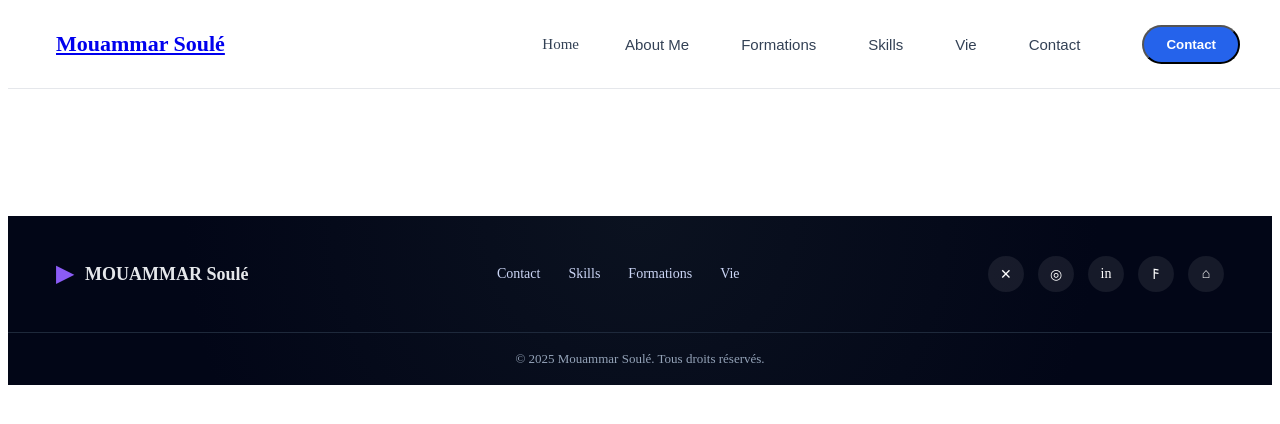
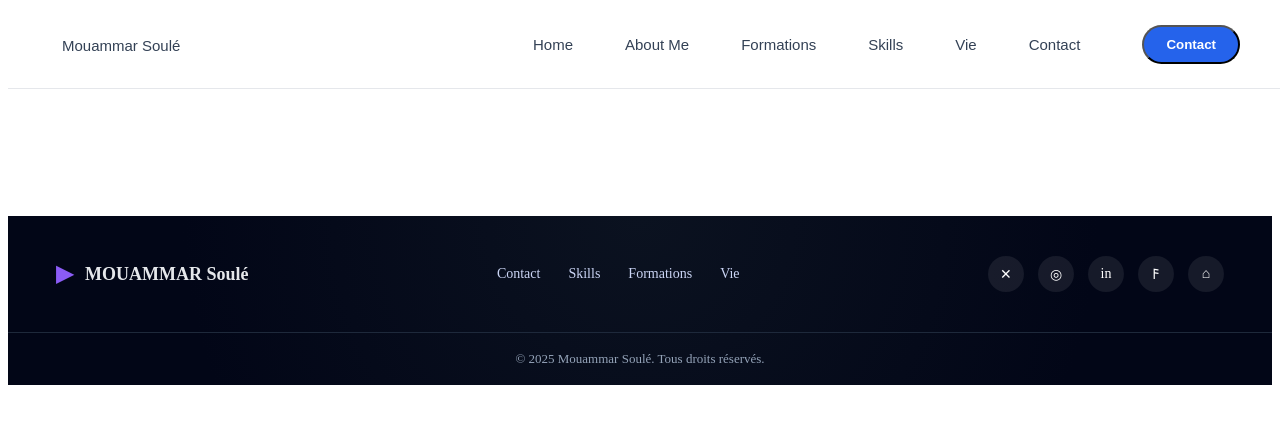
Before and after one commit to Mouam001/PortoFolio, a React (Vite) app: page /PortoFolio/ in a window 1280 px wide. Shown: the top 424 px of the page. Built offline with nearby package versions, Linux system fonts and the light colour scheme; the HTML template or start-up script is replaced by a standard one.

Commit message:
Fix : Beug scrolle

```diff
--- a/src/components/Header/header.css
+++ b/src/components/Header/header.css
@@ -166,3 +166,17 @@
 .mobile-link:hover {
     color: #2563eb;
 }
+
+
+.nav-link {
+    background: none;
+    border: none;
+    cursor: pointer;
+    font-size: 15px;
+    font-weight: 500;
+    color: #334155;
+}
+
+.nav-link:hover {
+    color: #2563eb;
+}
--- a/src/components/Header/index.jsx
+++ b/src/components/Header/index.jsx
@@ -1,28 +1,40 @@
-import {useState} from "react";
+import { useLocation, useNavigate } from "react-router-dom";
+import { useState } from "react";
 import HeaderView from "./view";
 
 export default function Header() {
     const [isOpen, setIsOpen] = useState(false);
+    const location = useLocation();
+    const navigate = useNavigate();
 
     const navItems = [
-        {label: "Home", to: "/"},
-        {label: "About Me", to: "#about"},
-        {label: "Formations", to: "#formations"},
-        {label: "Skills", to: "#skills"},
-        {label: "Vie", to: "#vie"},
-        {label: "Contact", to: "#contact"},
-
+        { label: "Home", hash: "home" },
+        { label: "About Me", hash: "about" },
+        { label: "Formations", hash: "formations" },
+        { label: "Skills", hash: "skills" },
+        { label: "Vie", hash: "vie" },
+        { label: "Contact", hash: "contact" },
     ];
 
-    const toggleMenu = () => setIsOpen((v) => !v);
-    const closeMenu = () => setIsOpen(false);
+    const handleNavClick = (hash) => {
+        setIsOpen(false);
+
+        if (location.pathname !== "/") {
+            navigate(`/#${hash}`);
+        } else {
+            document
+                .getElementById(hash)
+                ?.scrollIntoView({ behavior: "smooth" });
+        }
+    };
 
     return (
         <HeaderView
             navItems={navItems}
+            onNavClick={handleNavClick}
             isOpen={isOpen}
-            toggleMenu={toggleMenu}
-            closeMenu={closeMenu}
+            toggleMenu={() => setIsOpen(v => !v)}
+            closeMenu={() => setIsOpen(false)}
         />
     );
 }
--- a/src/components/Header/view.jsx
+++ b/src/components/Header/view.jsx
@@ -1,59 +1,4 @@
-// import {Link} from "react-router-dom";
-// import "./header.css";
-
-// export default function HeaderView({
-//                                        navItems,
-//                                        isOpen,
-//                                        toggleMenu,
-//                                        closeMenu,
-//                                    }) {
-//     return (
-//         <header className="header">
-//             <div className="header__container">
-//                 <div className="header__logo">
-//                     <Link to="/">Mouammar Soulé</Link>
-//                 </div>
-
-//                 {/* Desktop */}
-//                 <nav className="header__nav">
-//                     {navItems.map(item => (
-//                         <Link key={item.label} to={item.to}>
-//                             {item.label}
-//                         </Link>
-//                     ))}
-//                     <Link to="/contact" className="header__cta">
-//                         Contact
-//                     </Link>
-//                 </nav>
-
-//                 {/* Burger */}
-//                 <button
-//                     className={`burger ${isOpen ? "is-open" : ""}`}
-//                     onClick={toggleMenu}
-//                 >
-//                     <span/>
-//                     <span/>
-//                     <span/>
-//                 </button>
-//             </div>
-
-//             {/* Mobile */}
-//             <div className={`mobile-menu ${isOpen ? "open" : ""}`}>
-//                 {navItems.map(item => (
-//                     <Link
-//                         key={item.label}
-//                         to={item.to}
-//                         onClick={closeMenu}
-//                     >
-//                         {item.label}
-//                     </Link>
-//                 ))}
-//             </div>
-//         </header>
-//     );
-// }
-
-import { Link, useLocation } from "react-router-dom";
+import { useLocation, useNavigate } from "react-router-dom";
 import "./header.css";
 
 export default function HeaderView({
@@ -63,17 +8,18 @@ export default function HeaderView({
   closeMenu,
 }) {
   const location = useLocation();
+  const navigate = useNavigate();
   const isHome = location.pathname === "/";
 
-  const handleNavClick = (to) => {
+  const handleNavClick = (hash) => {
     closeMenu();
 
-    if (to.startsWith("#")) {
     if (isHome) {
-        document.querySelector(to)?.scrollIntoView({ behavior: "smooth" });
+      document
+        .getElementById(hash)
+        ?.scrollIntoView({ behavior: "smooth" });
     } else {
-        window.location.href = `/${to}`;
-      }
+      navigate(`/#${hash}`);
     }
   };
 
@@ -81,29 +27,28 @@ export default function HeaderView({
     <header className="header">
       <div className="header__container">
         <div className="header__logo">
-          <Link to="/">Mouammar Soulé</Link>
+          <button
+            className="nav-link"
+            onClick={() => handleNavClick("home")}
+          >
+            Mouammar Soulé
+          </button>
         </div>
 
         {/* Desktop */}
         <nav className="header__nav">
-          {navItems.map((item) =>
-            item.to.startsWith("#") ? (
+          {navItems.map((item) => (
             <button
               key={item.label}
-                onClick={() => handleNavClick(item.to)}
               className="nav-link"
+              onClick={() => handleNavClick(item.hash)}
             >
               {item.label}
             </button>
-            ) : (
-              <Link key={item.label} to={item.to}>
-                {item.label}
-              </Link>
-            )
-          )}
+          ))}
 
           <button
-            onClick={() => handleNavClick("#contact")}
+            onClick={() => handleNavClick("contact")}
             className="header__cta"
           >
             Contact
@@ -126,8 +71,8 @@ export default function HeaderView({
         {navItems.map((item) => (
           <button
             key={item.label}
-            onClick={() => handleNavClick(item.to)}
             className="mobile-link"
+            onClick={() => handleNavClick(item.hash)}
           >
             {item.label}
           </button>
--- a/src/pages/Vie/index.jsx
+++ b/src/pages/Vie/index.jsx
@@ -5,7 +5,7 @@ import sportImg from "../../assets/sport.webp";
 import musicImg from "../../assets/moummar.png";
 import travelImg from "../../assets/voyage.jpg";
 import learningImg from "../../assets/veille.jpg";
-import ecoImg from "../../assets/environnement.jpg";
+import ecoImg from "../../assets/environnement.JPG";
 
 export default function Vie() {
     const activities = [
```
Also changed, not shown: src/pages/Home/index.jsx (+2 -30 lines), 1 other file (tests, documents, lock files or other folders). Lines whose indentation alone changed are shown as unchanged.
